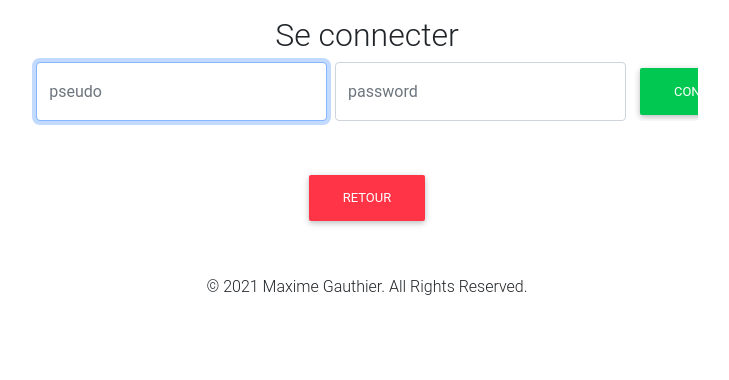
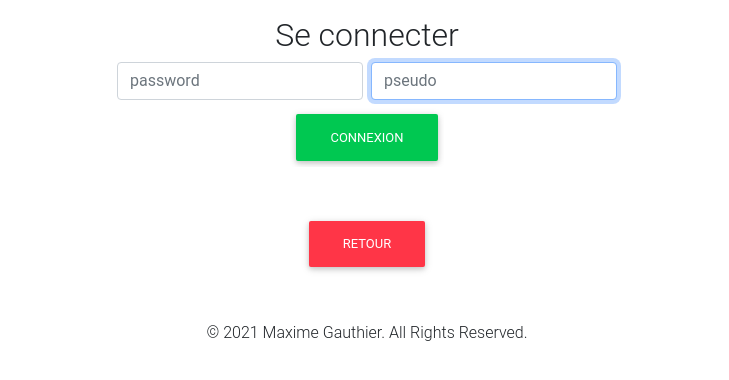
Before and after one commit to Neograaph/php_recap, a PHP site: page /views/connexion.php in a window 1280 px wide. Shown: the top 380 px of the page, without its empty margins (273-1002 px from the left). Run offline with PHP 8.4, Linux system fonts and the light colour scheme; some libraries are stand-ins or nearby versions.

Commit message:
modifsForms

```diff
--- a/views/layout/formAddUser.php
+++ b/views/layout/formAddUser.php
@@ -2,11 +2,15 @@
   <div>
     <h2>Ajouter un utilisateur</h2>
   </div>
-  <form action="./addUserData.php" class='d-flex gap-2' method='post' id='addFormUser'>
+  <form action="./addUserData.php" class='d-flex gap-2 flex-column' method='post' id='addFormUser'>
+  <div class='d-flex gap-2'>
     <input class='form-control' name='pseudo' placeholder='pseudo' type="text" required autofocus autocomplete='off'>
     <input class='form-control' name='email' placeholder='email' type="email" required>
     <input class='form-control' name='mdp' placeholder='password' type="password" required>
+  </div>
+  <div class='d-flex justify-content-center'>
     <input class='btn btn-success' type="submit" value='Inscription'>
+  </div>
   </form>
 </div>
 <div class='d-flex justify-content-center mt-5'>
--- a/views/layout/formConnexion.php
+++ b/views/layout/formConnexion.php
@@ -2,14 +2,18 @@
   <div>
     <h2>Se connecter</h2>
   </div>
-  <form action="./data.php" class='d-flex gap-2' method='post' id='formConnexion'>
-    <input class='form-control' name='pseudo' placeholder='pseudo' type="text" required autofocus autocomplete='off'>
-    <input class='form-control' name='mdp' placeholder='password' type="password" required>
-    <input class='btn btn-success' type="submit" value='Connexion'>
+  <form action="./data.php" class='d-flex gap-2 flex-column' method='post' id='formConnexion'>
+    <div class='d-flex gap-2'>
+      <input class='form-control' name='mdp' placeholder='password' type="password" required>
+      <input class='form-control' name='pseudo' placeholder='pseudo' type="text" required autofocus autocomplete='off'>
+    </div>
+    <div class='d-flex justify-content-center'>
+      <input class='btn btn-success' type="submit" value='Connexion'>
+    </div>
   </form>
 </div>
 <div class='d-flex justify-content-center mt-5'>
-  <a href="../index.php">
-    <button class='btn btn-danger'>Retour</button>
+  <a href="../index.php" class='btn btn-danger'>
+    Retour
   </a>
 </div>
```
